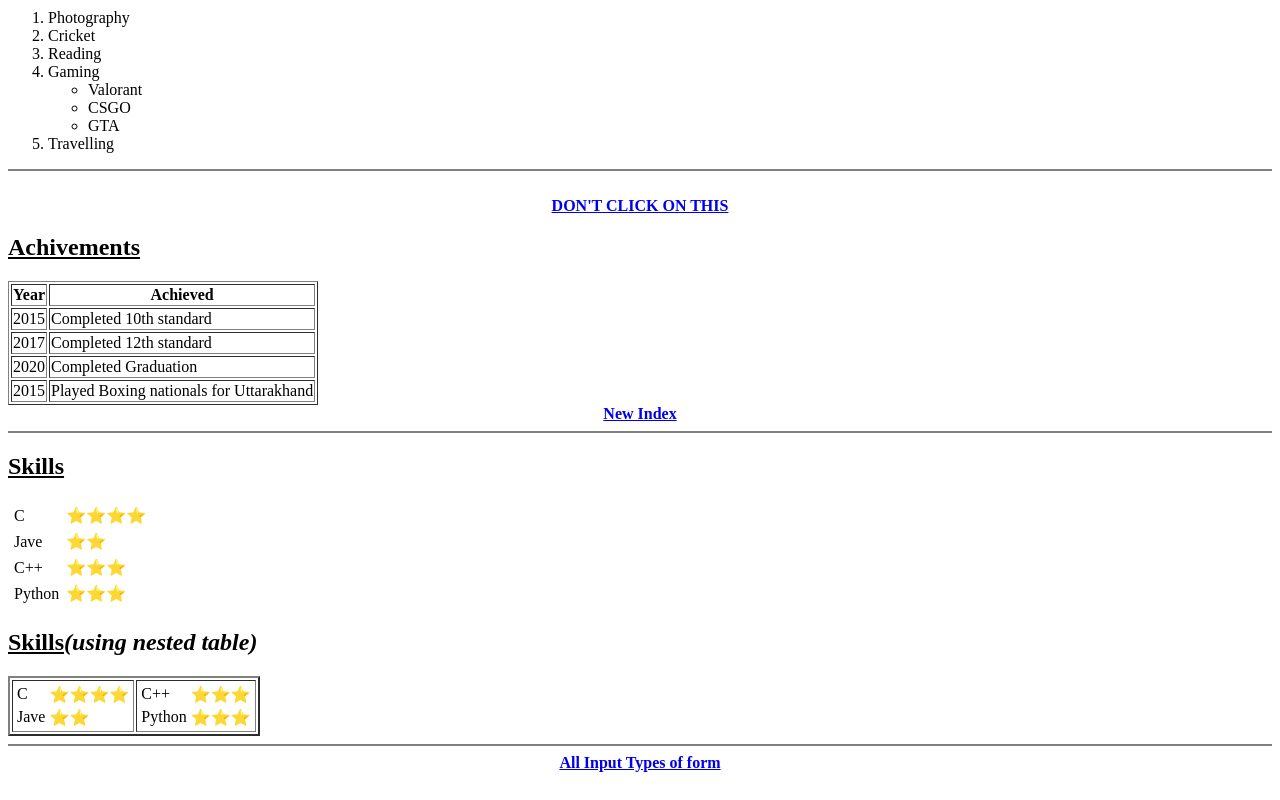
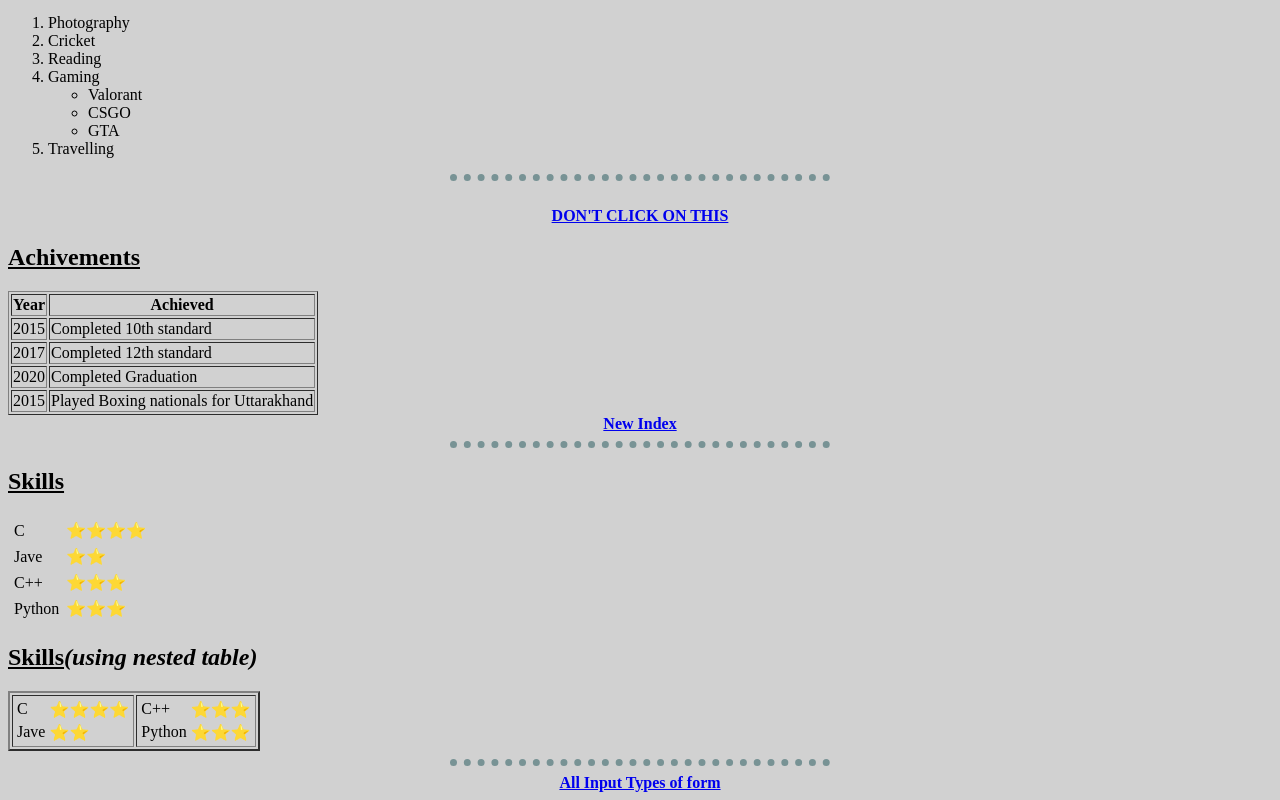
Before and after one commit to biswas98/My_Personal_WebDev, a plain HTML site: page index.html in a window 1280 px wide. Shown: the part 640-1440 px from the top of the page. Drawn offline with Linux system fonts and the light colour scheme.

Commit message:
1st CSS(Inline & Internal CSS)

```diff
--- a/index.html
+++ b/index.html
@@ -4,9 +4,34 @@
 <head>
     <meta charset="utf-8">
     <title>Namaste</title>
+
+    <!-- Below this is called "Internal CSS" which is used for just one page it is not efficient to use Internal CSS in Multipage project because in that case we have to write the <style> code again and again in all the pages. -->
+    <style>
+        body {
+            background-color: #D1D1D1;
+        }
+
+        hr {
+            border-style: none;
+            border-top-style: dotted;
+            border-width: 7px;
+            border-color: #789395;
+            height: 0px;
+        /*  width: 70px  */
+            width: 30%;
+
+        }
+
+    </style>
+
 </head>
 
+<!--
+<body style="background-color: #D1D1D1;">  this is Inline CSS or Injecting CSS code
+-->
+
 <body>
+
     <center>
         <!-- This is ex of <img> tag where we have image linked through Internet
 
@@ -31,7 +56,12 @@
         <a href="contact-me.html">Contact</a>
 
     </center>
-    <hr size="2" noshade>
+    <!--
+        ex-
+
+            <hr size="2" noshade>
+     -->
+    <hr>
     <br>
 
     <!--This is <ul> tag which is unordered list-->
@@ -58,7 +88,7 @@
         </ul>
         <li>Travelling</li>
     </ol>
-    <hr size="2" noshade>
+    <hr>
     <br>
 
     <center>
@@ -105,7 +135,7 @@
         <a href="Update-index.html"><strong>New Index</strong></a>
     </center>
 
-    <hr size="2" noshade>
+    <hr>
 
     <h2><u>Skills</u></h2>
 
@@ -161,7 +191,7 @@
         </tr>
     </table>
 
-    <hr size="2" noshade="">
+    <hr>
 
     <!-- Studing About HTMl Forms using <form> tag
 
@@ -171,6 +201,39 @@
     <center>
         <a href="Form_inputs_Prac.html"><strong>All Input Types of form</strong></a>
     </center>
+    <!-- +++++++++++++++++++++++++++++++++++++++++++++++++++++++++++++++++++++++++++++++++++ -->
+    <!-- +++++++++++++++++++++++++++++++++++++++++++++++++++++++++++++++++++++++++++++++++++ -->
+    <!-- +++++++++++++++++++++++++++++++++++++++++++++++++++++++++++++++++++++++++++++++++++ -->
+    <!-- +++++++++++++++++++++++++++++++++++++++++++++++++++++++++++++++++++++++++++++++++++ -->
+
+    <!-- Now from here we are going to learn about "CSS" -->
+
+    <!--
+         1. Inline CSS means writting CSS code inside a tag as an attribute. This is also called "injecting CSS code in our html tag/element".
+
+        ex-
+
+            <body style="background-color: red;">
+
+            </bbody>
+    -->
+
+
+    <!--
+        2. Next is "Internal CSS" which means we can use CSS for the whole program by using <style>...</style> tag inside the <head> of the HTML program and after that we can declare what ever style we want inside by just using that tag.
+
+                ex-
+
+                <head>
+                    <style>
+
+                        body{
+                            background-style: #JD3IJ4;
+                        }
+
+                    </style>
+                </head>
+     -->
 
 
 </body>
```
